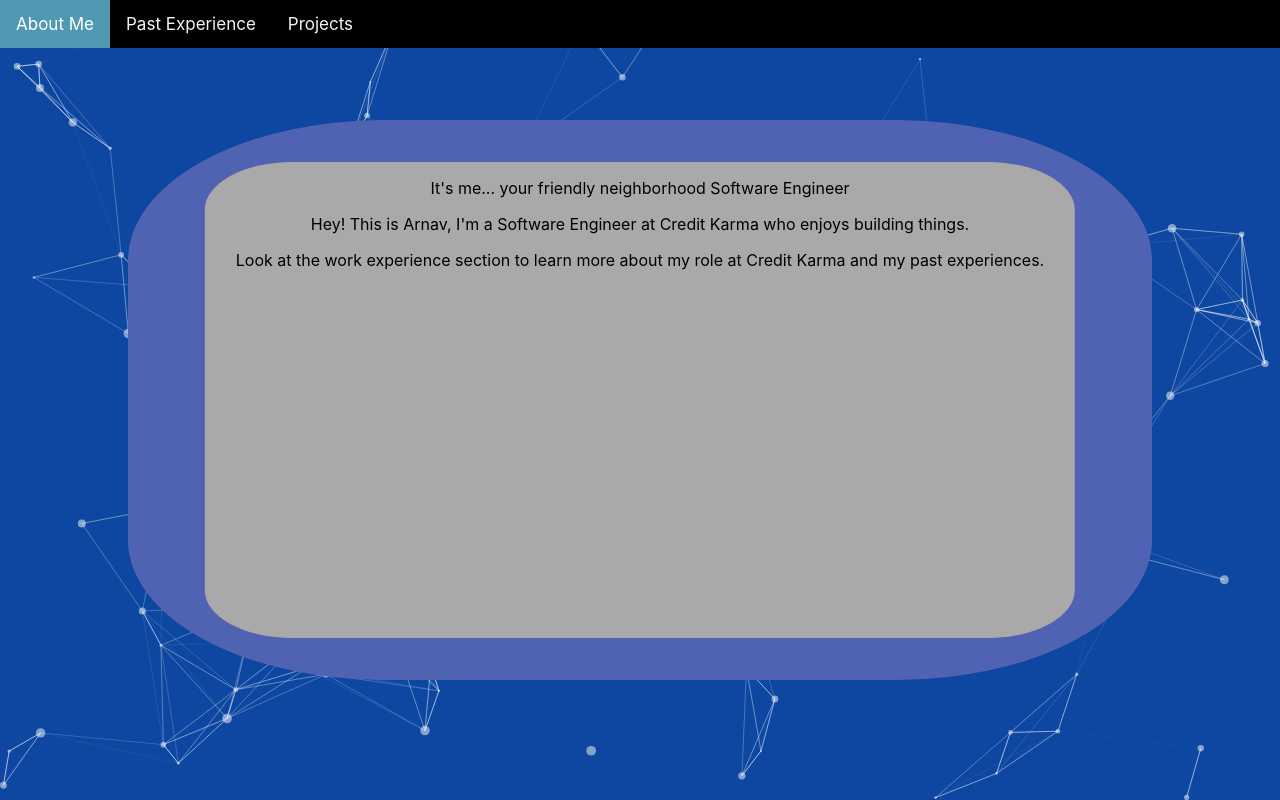
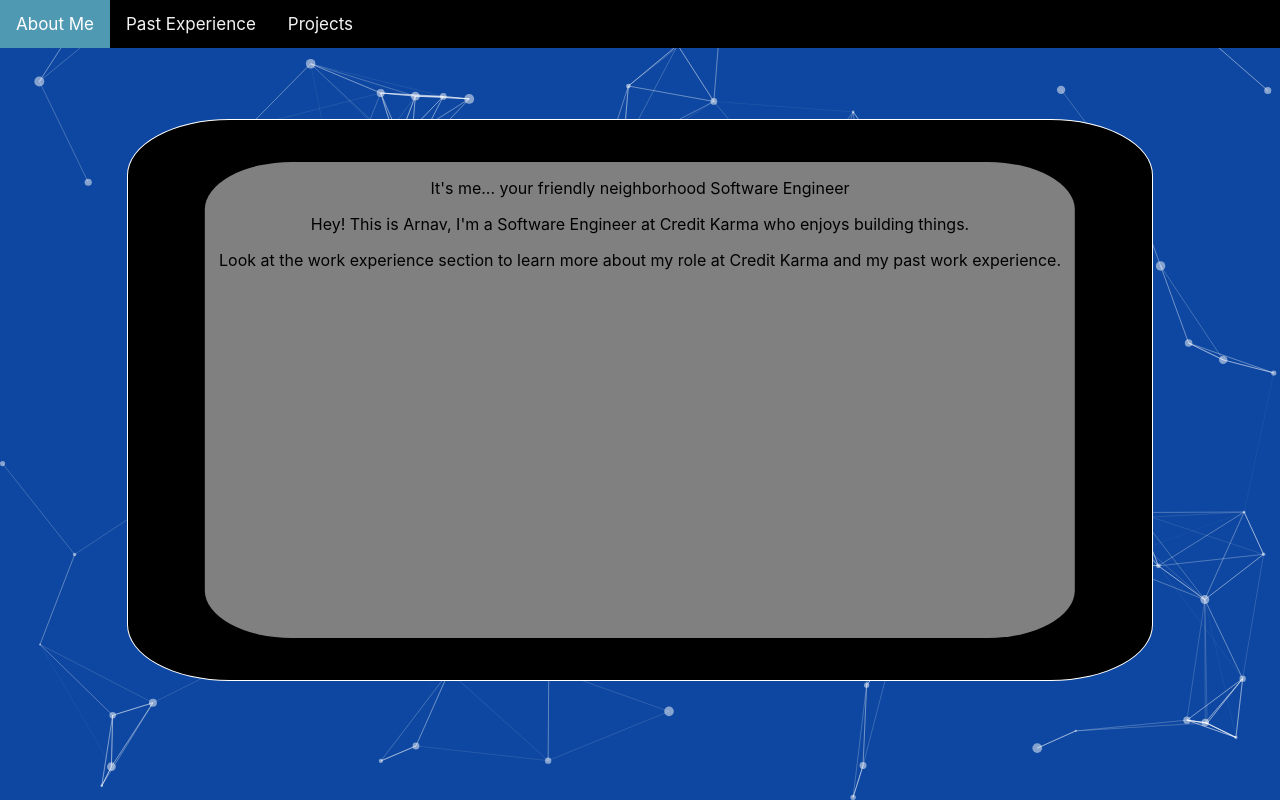
Before and after one commit to arnav149/arnav-portfolio, a React (Create React App) app: page / in a window 1280 px wide. Built offline with nearby package versions, Linux system fonts and the light colour scheme.

Commit message:
black-gray about me

```diff
--- a/src/AboutMe.css
+++ b/src/AboutMe.css
@@ -7,24 +7,27 @@
     transform: translate(-50%, -50%);
 }
 
-.tilt-div {
-    width: 85%;
-    height: 85%;
-    background-color: darkgray;
+.wrapper {
+    width: 80%;
+    height: 70%;
+    background-color: black;
     position: absolute;
     top: 50%;
     left: 50%;
     transform: translate(-50%, -50%);
     border-radius: 10%;
+    border: 0.5px solid white;
+    color: white;
 }
 
-.wrapper {
-    width: 80%;
-    height: 70%;
-    background: linear-gradient(90deg, rgba(173,42,42,1) 0%, rgba(80,99,179,1) 0%);
+.tilt-div {
+    width: 85%;
+    height: 85%;
+    background-color: grey;
     position: absolute;
     top: 50%;
     left: 50%;
     transform: translate(-50%, -50%);
-    border-radius: 25%;
+    border-radius: 10%;
+    color: black;
 }
--- a/src/AboutMe.js
+++ b/src/AboutMe.js
@@ -72,7 +72,7 @@ const AboutMe = () => {
                 default: "bounce"
               },
               random: false,
-              speed: 6,
+              speed: 3,
               straight: false
             },
             number: {
@@ -99,12 +99,12 @@ const AboutMe = () => {
         <div className="tilt-div">
             <p> It's me... your friendly neighborhood Software Engineer </p>
             <p>
-          Hey! This is Arnav, I'm a Software Engineer at Credit Karma who enjoys
-          building things.
+                Hey! This is Arnav, I'm a Software Engineer at Credit Karma who
+                enjoys building things.
             </p>
             <p>
                 Look at the work experience section to learn more about my role at
-          Credit Karma and my past experiences.
+                Credit Karma and my past work experience.
             </p>
         </div>
       </div>
```
Lines whose indentation alone changed are shown as unchanged.
